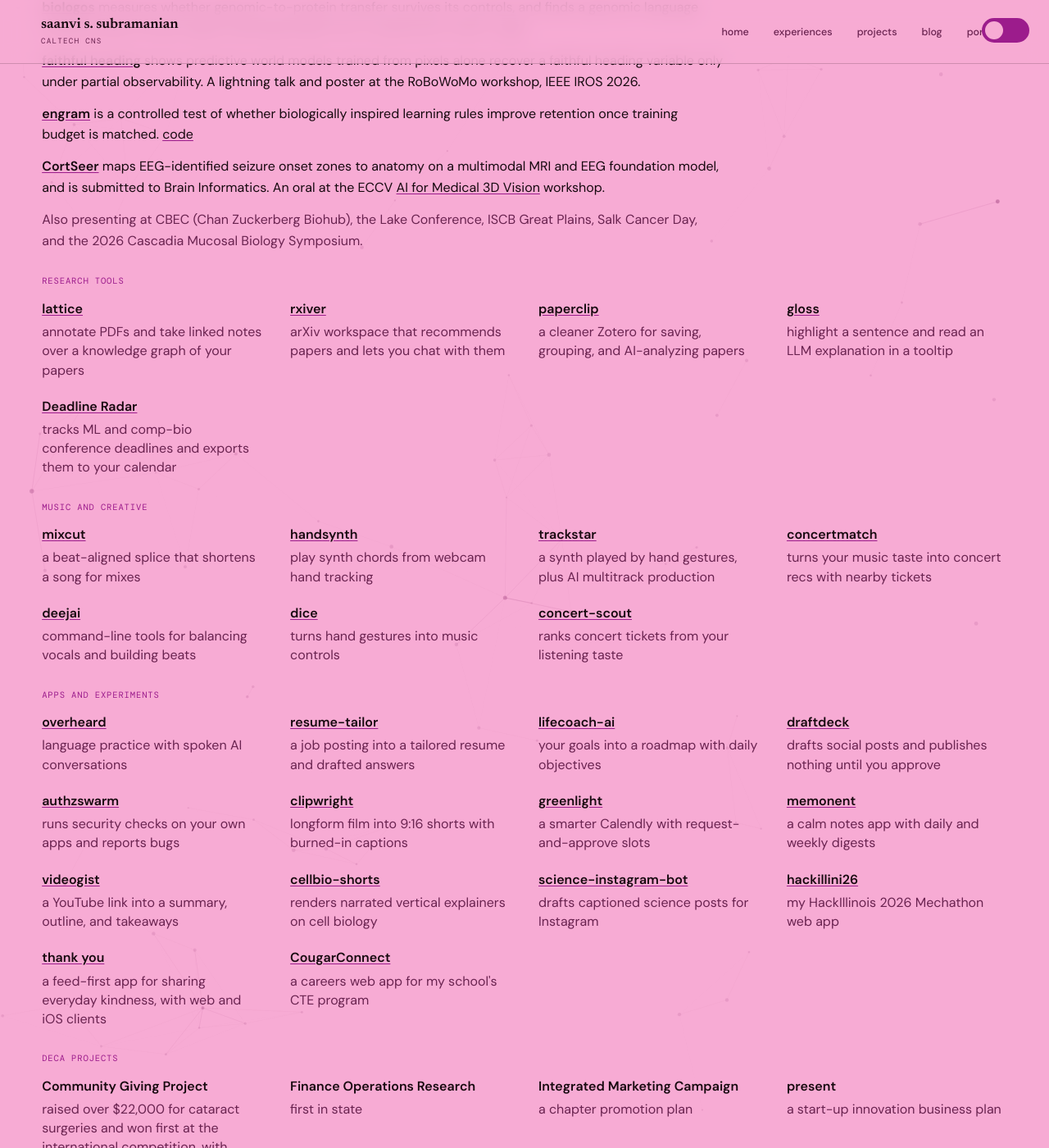
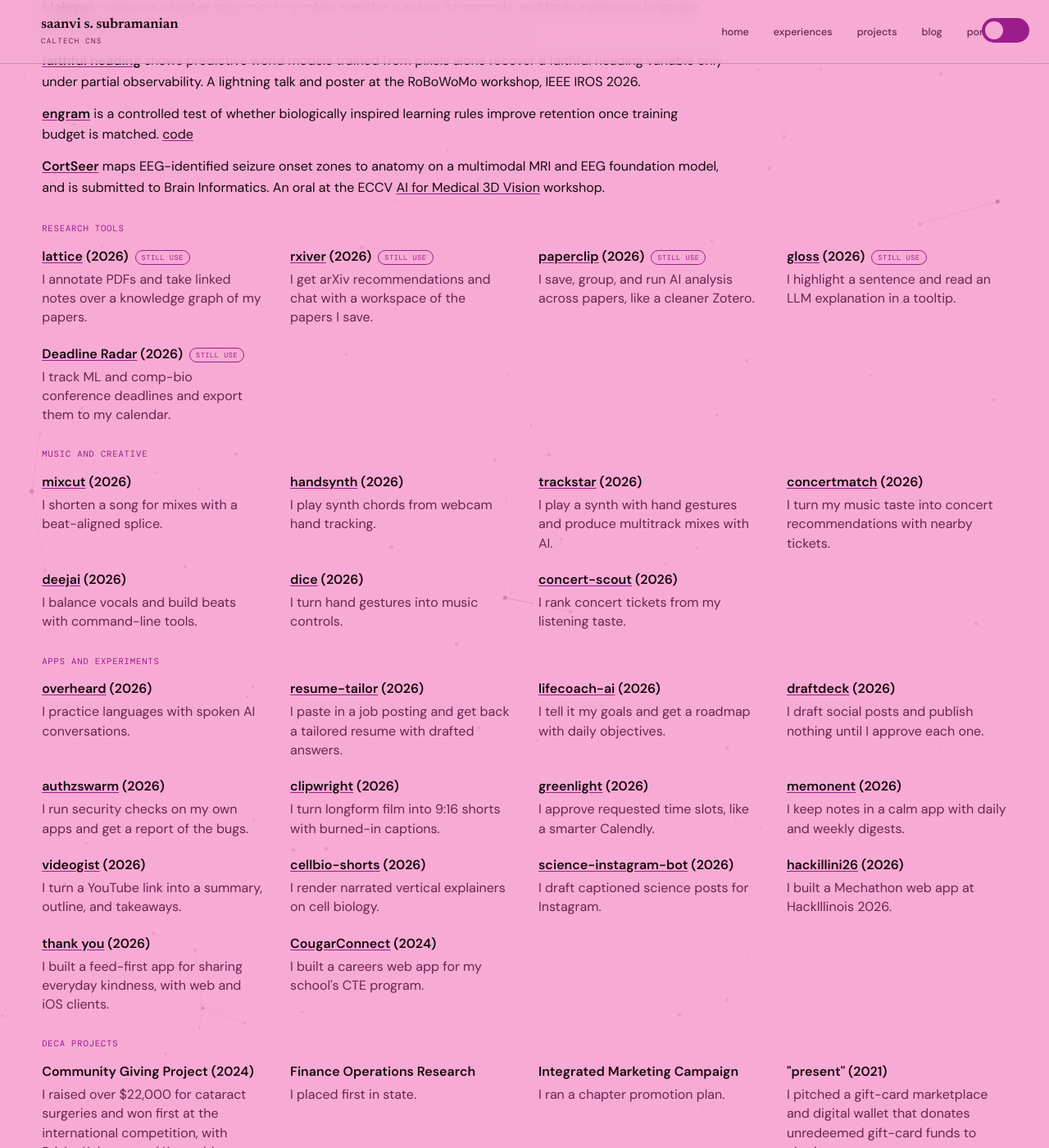
Before and after one commit to saanviiyer/saanviiyer.github.io, a Jekyll site: the page built from pages/portfolio.html, in a window 1280 px wide and 1400 px high, scrolled down 1705 px. Shown: the whole window at 82% size. Built offline with Jekyll 4.4.1, drawn with Linux system fonts in a browser that asks for light colours; some web fonts are replaced; some of the changed text lies outside the part shown.

Commit message:
fun grids: add creation years, rewrite descriptions first-person, tag tools still in use, sharpen DECA blurbs, drop unlinked presenting line

```diff
--- a/assets/css/style.css
+++ b/assets/css/style.css
@@ -944,3 +944,20 @@ footer a:hover { text-decoration: underline; }
 }
 .blog-earlier .blog-post a { font-size: 1.06rem; }
 .w-earlier-label { color: var(--muted); font-family: var(--mono); font-size: 0.62rem; letter-spacing: 0.09em; text-transform: uppercase; margin: 24px 0 8px; }
+
+/* "still use" tag on active tools */
+.still-use {
+  display: inline-block;
+  font-family: var(--mono);
+  font-size: 0.54rem;
+  font-weight: 400;
+  letter-spacing: 0.06em;
+  text-transform: uppercase;
+  color: var(--accent);
+  border: 1px solid var(--accent);
+  border-radius: 999px;
+  padding: 1px 7px;
+  margin-left: 4px;
+  vertical-align: 1px;
+  white-space: nowrap;
+}
--- a/pages/portfolio.html
+++ b/pages/portfolio.html
@@ -128,52 +128,50 @@ permalink: /pages/portfolio/
 
   <p class="proj-line"><strong><a href="{{ '/pages/projects/cortseer/' | relative_url }}">CortSeer</a></strong> maps EEG-identified seizure onset zones to anatomy on a multimodal MRI and EEG foundation model, and is submitted to Brain Informatics. An oral at the ECCV <a href="https://ai4m3d.github.io/#schedule" target="_blank" rel="noopener">AI for Medical 3D Vision</a> workshop.</p>
 
-  <p class="proj-note">Also presenting at CBEC (Chan Zuckerberg Biohub), the Lake Conference, ISCB Great Plains, Salk Cancer Day, and the 2026 Cascadia Mucosal Biology Symposium.</p>
-
   <p class="fun-label">research tools</p>
   <div class="fun-grid">
-  <div class="fun-item"><span class="fun-name"><a href="{{ '/pages/projects/lattice/' | relative_url }}">lattice</a></span><span class="fun-desc">annotate PDFs and take linked notes over a knowledge graph of your papers</span></div>
-  <div class="fun-item"><span class="fun-name"><a href="{{ '/pages/projects/rxiver/' | relative_url }}">rxiver</a></span><span class="fun-desc">arXiv workspace that recommends papers and lets you chat with them</span></div>
-  <div class="fun-item"><span class="fun-name"><a href="{{ '/pages/projects/paperclip/' | relative_url }}">paperclip</a></span><span class="fun-desc">a cleaner Zotero for saving, grouping, and AI-analyzing papers</span></div>
-  <div class="fun-item"><span class="fun-name"><a href="{{ '/pages/projects/gloss/' | relative_url }}">gloss</a></span><span class="fun-desc">highlight a sentence and read an LLM explanation in a tooltip</span></div>
-  <div class="fun-item"><span class="fun-name"><a href="{{ '/pages/projects/deadline-radar/' | relative_url }}">Deadline Radar</a></span><span class="fun-desc">tracks ML and comp-bio conference deadlines and exports them to your calendar</span></div>
+  <div class="fun-item"><span class="fun-name"><a href="{{ '/pages/projects/lattice/' | relative_url }}">lattice</a> (2026) <span class="still-use">still use</span></span><span class="fun-desc">I annotate PDFs and take linked notes over a knowledge graph of my papers.</span></div>
+  <div class="fun-item"><span class="fun-name"><a href="{{ '/pages/projects/rxiver/' | relative_url }}">rxiver</a> (2026) <span class="still-use">still use</span></span><span class="fun-desc">I get arXiv recommendations and chat with a workspace of the papers I save.</span></div>
+  <div class="fun-item"><span class="fun-name"><a href="{{ '/pages/projects/paperclip/' | relative_url }}">paperclip</a> (2026) <span class="still-use">still use</span></span><span class="fun-desc">I save, group, and run AI analysis across papers, like a cleaner Zotero.</span></div>
+  <div class="fun-item"><span class="fun-name"><a href="{{ '/pages/projects/gloss/' | relative_url }}">gloss</a> (2026) <span class="still-use">still use</span></span><span class="fun-desc">I highlight a sentence and read an LLM explanation in a tooltip.</span></div>
+  <div class="fun-item"><span class="fun-name"><a href="{{ '/pages/projects/deadline-radar/' | relative_url }}">Deadline Radar</a> (2026) <span class="still-use">still use</span></span><span class="fun-desc">I track ML and comp-bio conference deadlines and export them to my calendar.</span></div>
   </div>
 
   <p class="fun-label">music and creative</p>
   <div class="fun-grid">
-  <div class="fun-item"><span class="fun-name"><a href="{{ '/pages/projects/mixcut/' | relative_url }}">mixcut</a></span><span class="fun-desc">a beat-aligned splice that shortens a song for mixes</span></div>
-  <div class="fun-item"><span class="fun-name"><a href="{{ '/pages/projects/handsynth/' | relative_url }}">handsynth</a></span><span class="fun-desc">play synth chords from webcam hand tracking</span></div>
-  <div class="fun-item"><span class="fun-name"><a href="{{ '/pages/projects/trackstar/' | relative_url }}">trackstar</a></span><span class="fun-desc">a synth played by hand gestures, plus AI multitrack production</span></div>
-  <div class="fun-item"><span class="fun-name"><a href="{{ '/pages/projects/concertmatch/' | relative_url }}">concertmatch</a></span><span class="fun-desc">turns your music taste into concert recs with nearby tickets</span></div>
-  <div class="fun-item"><span class="fun-name"><a href="{{ '/pages/projects/deejai/' | relative_url }}">deejai</a></span><span class="fun-desc">command-line tools for balancing vocals and building beats</span></div>
-  <div class="fun-item"><span class="fun-name"><a href="{{ '/pages/projects/dice/' | relative_url }}">dice</a></span><span class="fun-desc">turns hand gestures into music controls</span></div>
-  <div class="fun-item"><span class="fun-name"><a href="{{ '/pages/projects/concert-scout/' | relative_url }}">concert-scout</a></span><span class="fun-desc">ranks concert tickets from your listening taste</span></div>
+  <div class="fun-item"><span class="fun-name"><a href="{{ '/pages/projects/mixcut/' | relative_url }}">mixcut</a> (2026)</span><span class="fun-desc">I shorten a song for mixes with a beat-aligned splice.</span></div>
+  <div class="fun-item"><span class="fun-name"><a href="{{ '/pages/projects/handsynth/' | relative_url }}">handsynth</a> (2026)</span><span class="fun-desc">I play synth chords from webcam hand tracking.</span></div>
+  <div class="fun-item"><span class="fun-name"><a href="{{ '/pages/projects/trackstar/' | relative_url }}">trackstar</a> (2026)</span><span class="fun-desc">I play a synth with hand gestures and produce multitrack mixes with AI.</span></div>
+  <div class="fun-item"><span class="fun-name"><a href="{{ '/pages/projects/concertmatch/' | relative_url }}">concertmatch</a> (2026)</span><span class="fun-desc">I turn my music taste into concert recommendations with nearby tickets.</span></div>
+  <div class="fun-item"><span class="fun-name"><a href="{{ '/pages/projects/deejai/' | relative_url }}">deejai</a> (2026)</span><span class="fun-desc">I balance vocals and build beats with command-line tools.</span></div>
+  <div class="fun-item"><span class="fun-name"><a href="{{ '/pages/projects/dice/' | relative_url }}">dice</a> (2026)</span><span class="fun-desc">I turn hand gestures into music controls.</span></div>
+  <div class="fun-item"><span class="fun-name"><a href="{{ '/pages/projects/concert-scout/' | relative_url }}">concert-scout</a> (2026)</span><span class="fun-desc">I rank concert tickets from my listening taste.</span></div>
   </div>
 
   <p class="fun-label">apps and experiments</p>
   <div class="fun-grid">
-  <div class="fun-item"><span class="fun-name"><a href="{{ '/pages/projects/overheard/' | relative_url }}">overheard</a></span><span class="fun-desc">language practice with spoken AI conversations</span></div>
-  <div class="fun-item"><span class="fun-name"><a href="{{ '/pages/projects/resume-tailor/' | relative_url }}">resume-tailor</a></span><span class="fun-desc">a job posting into a tailored resume and drafted answers</span></div>
-  <div class="fun-item"><span class="fun-name"><a href="{{ '/pages/projects/lifecoach-ai/' | relative_url }}">lifecoach-ai</a></span><span class="fun-desc">your goals into a roadmap with daily objectives</span></div>
-  <div class="fun-item"><span class="fun-name"><a href="{{ '/pages/projects/draftdeck/' | relative_url }}">draftdeck</a></span><span class="fun-desc">drafts social posts and publishes nothing until you approve</span></div>
-  <div class="fun-item"><span class="fun-name"><a href="{{ '/pages/projects/authzswarm/' | relative_url }}">authzswarm</a></span><span class="fun-desc">runs security checks on your own apps and reports bugs</span></div>
-  <div class="fun-item"><span class="fun-name"><a href="{{ '/pages/projects/clipwright/' | relative_url }}">clipwright</a></span><span class="fun-desc">longform film into 9:16 shorts with burned-in captions</span></div>
-  <div class="fun-item"><span class="fun-name"><a href="{{ '/pages/projects/greenlight/' | relative_url }}">greenlight</a></span><span class="fun-desc">a smarter Calendly with request-and-approve slots</span></div>
-  <div class="fun-item"><span class="fun-name"><a href="{{ '/pages/projects/memonent/' | relative_url }}">memonent</a></span><span class="fun-desc">a calm notes app with daily and weekly digests</span></div>
-  <div class="fun-item"><span class="fun-name"><a href="{{ '/pages/projects/videogist/' | relative_url }}">videogist</a></span><span class="fun-desc">a YouTube link into a summary, outline, and takeaways</span></div>
-  <div class="fun-item"><span class="fun-name"><a href="{{ '/pages/projects/cellbio-shorts/' | relative_url }}">cellbio-shorts</a></span><span class="fun-desc">renders narrated vertical explainers on cell biology</span></div>
-  <div class="fun-item"><span class="fun-name"><a href="{{ '/pages/projects/science-instagram-bot/' | relative_url }}">science-instagram-bot</a></span><span class="fun-desc">drafts captioned science posts for Instagram</span></div>
-  <div class="fun-item"><span class="fun-name"><a href="{{ '/pages/projects/hackillini26/' | relative_url }}">hackillini26</a></span><span class="fun-desc">my HackIllinois 2026 Mechathon web app</span></div>
-  <div class="fun-item"><span class="fun-name"><a href="{{ '/pages/projects/thank-you-app/' | relative_url }}">thank you</a></span><span class="fun-desc">a feed-first app for sharing everyday kindness, with web and iOS clients</span></div>
-  <div class="fun-item"><span class="fun-name"><a href="{{ '/pages/projects/cougarconnect-cte-careers/' | relative_url }}">CougarConnect</a></span><span class="fun-desc">a careers web app for my school's CTE program</span></div>
+  <div class="fun-item"><span class="fun-name"><a href="{{ '/pages/projects/overheard/' | relative_url }}">overheard</a> (2026)</span><span class="fun-desc">I practice languages with spoken AI conversations.</span></div>
+  <div class="fun-item"><span class="fun-name"><a href="{{ '/pages/projects/resume-tailor/' | relative_url }}">resume-tailor</a> (2026)</span><span class="fun-desc">I paste in a job posting and get back a tailored resume with drafted answers.</span></div>
+  <div class="fun-item"><span class="fun-name"><a href="{{ '/pages/projects/lifecoach-ai/' | relative_url }}">lifecoach-ai</a> (2026)</span><span class="fun-desc">I tell it my goals and get a roadmap with daily objectives.</span></div>
+  <div class="fun-item"><span class="fun-name"><a href="{{ '/pages/projects/draftdeck/' | relative_url }}">draftdeck</a> (2026)</span><span class="fun-desc">I draft social posts and publish nothing until I approve each one.</span></div>
+  <div class="fun-item"><span class="fun-name"><a href="{{ '/pages/projects/authzswarm/' | relative_url }}">authzswarm</a> (2026)</span><span class="fun-desc">I run security checks on my own apps and get a report of the bugs.</span></div>
+  <div class="fun-item"><span class="fun-name"><a href="{{ '/pages/projects/clipwright/' | relative_url }}">clipwright</a> (2026)</span><span class="fun-desc">I turn longform film into 9:16 shorts with burned-in captions.</span></div>
+  <div class="fun-item"><span class="fun-name"><a href="{{ '/pages/projects/greenlight/' | relative_url }}">greenlight</a> (2026)</span><span class="fun-desc">I approve requested time slots, like a smarter Calendly.</span></div>
+  <div class="fun-item"><span class="fun-name"><a href="{{ '/pages/projects/memonent/' | relative_url }}">memonent</a> (2026)</span><span class="fun-desc">I keep notes in a calm app with daily and weekly digests.</span></div>
+  <div class="fun-item"><span class="fun-name"><a href="{{ '/pages/projects/videogist/' | relative_url }}">videogist</a> (2026)</span><span class="fun-desc">I turn a YouTube link into a summary, outline, and takeaways.</span></div>
+  <div class="fun-item"><span class="fun-name"><a href="{{ '/pages/projects/cellbio-shorts/' | relative_url }}">cellbio-shorts</a> (2026)</span><span class="fun-desc">I render narrated vertical explainers on cell biology.</span></div>
+  <div class="fun-item"><span class="fun-name"><a href="{{ '/pages/projects/science-instagram-bot/' | relative_url }}">science-instagram-bot</a> (2026)</span><span class="fun-desc">I draft captioned science posts for Instagram.</span></div>
+  <div class="fun-item"><span class="fun-name"><a href="{{ '/pages/projects/hackillini26/' | relative_url }}">hackillini26</a> (2026)</span><span class="fun-desc">I built a Mechathon web app at HackIllinois 2026.</span></div>
+  <div class="fun-item"><span class="fun-name"><a href="{{ '/pages/projects/thank-you-app/' | relative_url }}">thank you</a> (2026)</span><span class="fun-desc">I built a feed-first app for sharing everyday kindness, with web and iOS clients.</span></div>
+  <div class="fun-item"><span class="fun-name"><a href="{{ '/pages/projects/cougarconnect-cte-careers/' | relative_url }}">CougarConnect</a> (2024)</span><span class="fun-desc">I built a careers web app for my school's CTE program.</span></div>
   </div>
 
   <p class="fun-label">DECA projects</p>
   <div class="fun-grid">
-    <div class="fun-item"><span class="fun-name">Community Giving Project</span><span class="fun-desc">raised over $22,000 for cataract surgeries and won first at the international competition, with Prisha Kuberan and Kaustubh Grama (April 2024)</span></div>
-    <div class="fun-item"><span class="fun-name">Finance Operations Research</span><span class="fun-desc">first in state</span></div>
-    <div class="fun-item"><span class="fun-name">Integrated Marketing Campaign</span><span class="fun-desc">a chapter promotion plan</span></div>
-    <div class="fun-item"><span class="fun-name">present</span><span class="fun-desc">a start-up innovation business plan</span></div>
+    <div class="fun-item"><span class="fun-name">Community Giving Project (2024)</span><span class="fun-desc">I raised over $22,000 for cataract surgeries and won first at the international competition, with Prisha Kuberan and Kaustubh Grama.</span></div>
+    <div class="fun-item"><span class="fun-name">Finance Operations Research</span><span class="fun-desc">I placed first in state.</span></div>
+    <div class="fun-item"><span class="fun-name">Integrated Marketing Campaign</span><span class="fun-desc">I ran a chapter promotion plan.</span></div>
+    <div class="fun-item"><span class="fun-name">&quot;present&quot; (2021)</span><span class="fun-desc">I pitched a gift-card marketplace and digital wallet that donates unredeemed gift-card funds to charity.</span></div>
   </div>
 
   <p class="fun-label">outreach</p>
```
